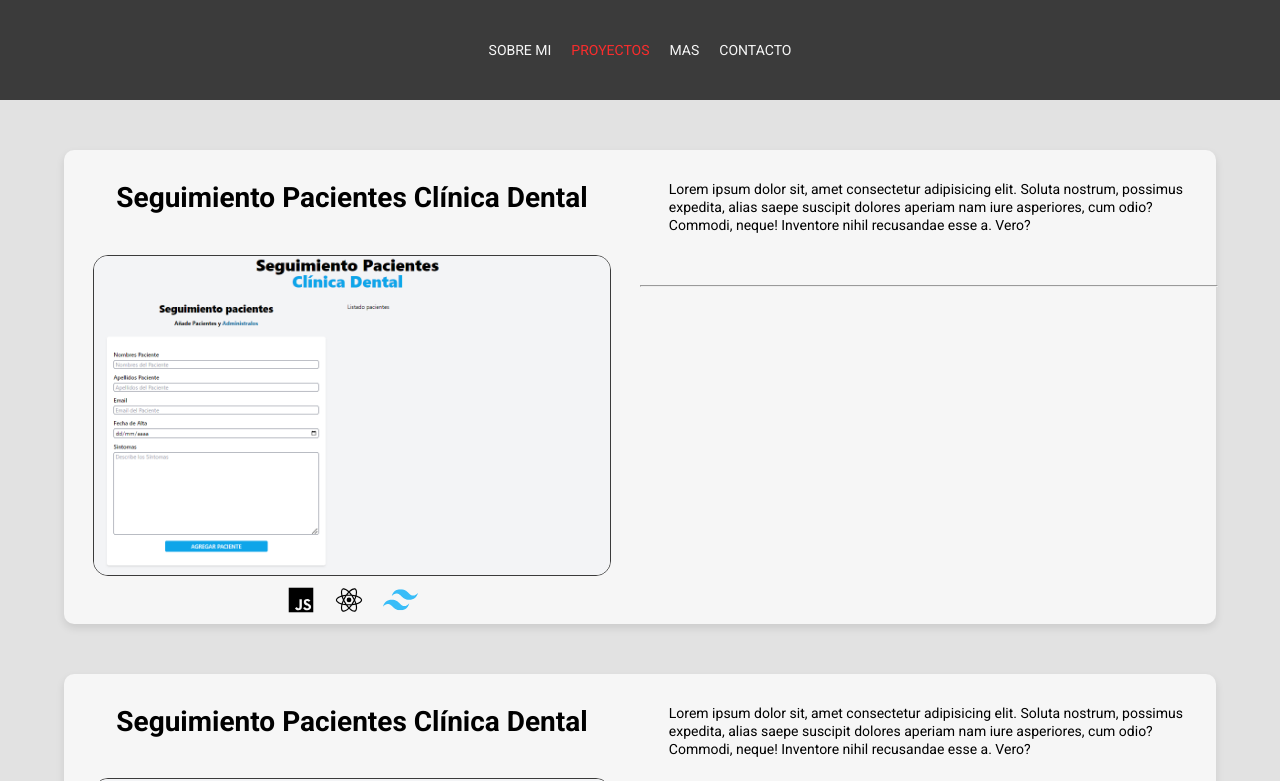
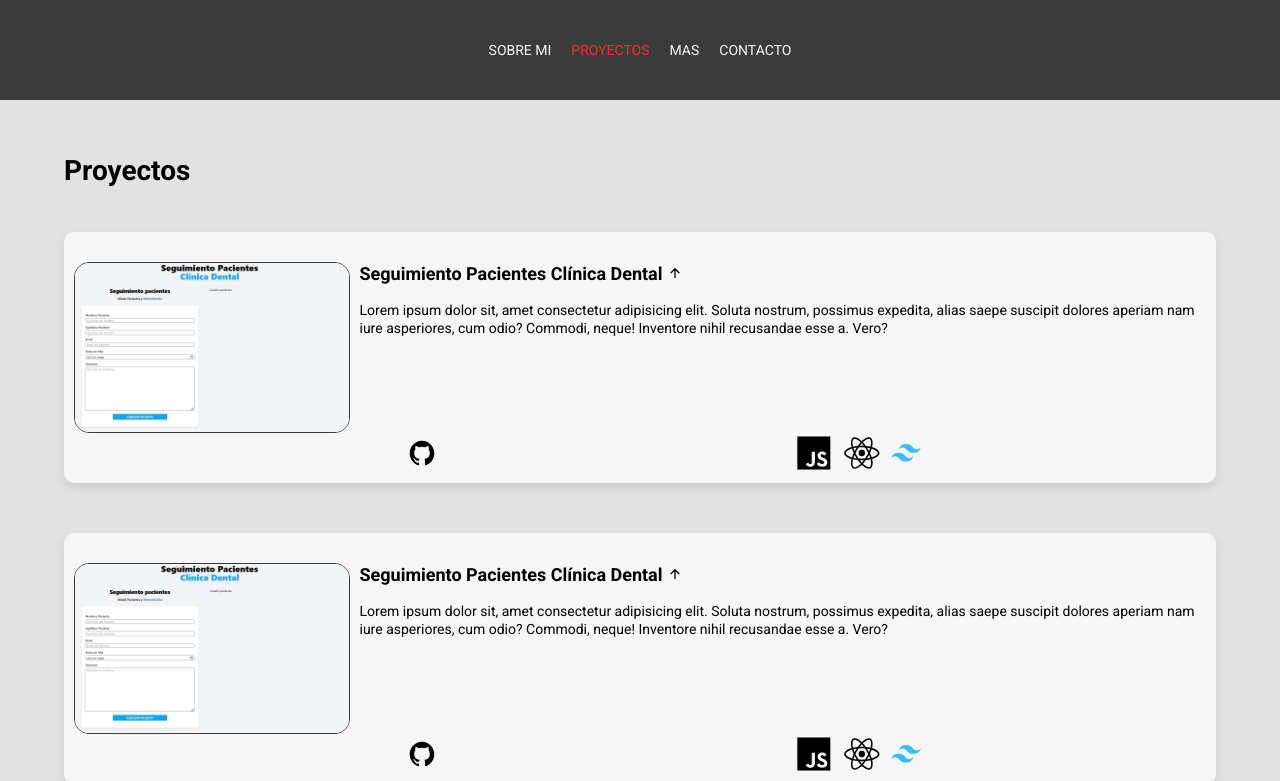
Before and after one commit to m-alejandro19/portafolio, a website: page views/proyectos.html in a window 1280 px wide. Shown: the top 781 px of the page. Drawn offline with nearby package versions, Linux system fonts and the light colour scheme; files that its build step writes are made by us from their sources; files whose address does not match are found by name; a web font is replaced by a local one.

Commit message:
Diseño card proyectos terminado

```diff
--- a/public/css/styles.css
+++ b/public/css/styles.css
@@ -311,6 +311,9 @@ hr{
 .proyectos{
 
 }
+.heading__proyectos {
+    margin-bottom: 4rem;
+}
 .proyecto{
     background-color: var(--blanco);
     height: auto;
@@ -318,51 +321,90 @@ hr{
     margin: 0 auto;
     display: grid;
     border-radius: 10px;
-    padding: 3rem 0 0;
+    padding: 3rem 1rem 0;
     box-shadow: var(--sombra);
     margin-bottom: var(--separacion);
 }
 @media (min-width: 768px){
     .proyecto{
-        grid-template-columns: repeat(2, 1fr);
+        grid-template-columns: repeat(4, 1fr);
+        column-gap: 1rem;
     }
 }
-.proyecto__informacion{
-    width: 90%;
-    margin: 0 auto;
+.proyecto__informacion {
+    width: 100%;
     padding-bottom: 2rem;
+}
+@media (min-width: 768px){
+    .proyecto__informacion {
+        grid-column: 2/5;
+    }
+}
+.proyecto__heading{
+    margin: 0;
+    line-height: 1.3;
+    display: inline;
+    font-size: 1.8rem;
+    padding-right: .5rem;
+}
+.enlace-proyecto {
+    color: #000000;
 }
 .proyecto__texto {
     margin: 0;
     line-height: 1.3;
+    padding-top: 1.5rem;
 }
-.proyecto__heading{
+.logos__tecnologias {
     text-align: center;
-    margin: 0;
-    padding-bottom: 1.5rem;
-    line-height: 1.3;
-}
-.tecnologias__heading {
-
-}
-.tecnologias__iconos {
-    text-align: center;
-    font-size: 2.8rem;
     display: flex;
     justify-content: center;
     gap: 2rem;
-    padding: 1rem 0;
+    display: grid;
+    grid-template-columns: repeat(4, 1fr);
+    padding: .5rem 1.5rem .5rem 0;
+}
+@media (min-width: 768px){
+    .logos__tecnologias {
+        grid-column: 2/4;
+        padding: 0;
+        margin-bottom: 1rem;
+    }
+}
+.logo-github{
+    display: flex;
+    justify-content: center;
+    align-items: center;
+    grid-column: 1/2;
+    font-size: 2.8rem;
+}
+.logos-tech {
+    /* CENTRA LOS ICONOS EN SU CONTENEDOR */
+    display: flex;
+    justify-content: center;
+    align-items: center;
+    gap: 1rem;
+    grid-column: 4/5;
+    font-size: 4rem;
 }
 .logo-tailwind{
-    width: 3.5rem;
+    width: 3rem;
     display: inline;
 }
 .proyecto__imagen{
     border: 1px solid var(--primario);
     border-radius: 15px;
-    width: 90%;
+    width: 60%;
     overflow: hidden;
-    margin: 0 auto;
+}
+@media (min-width: 768px){
+    .proyecto__imagen {
+        width: 100%;
+        grid-row: 1/2;
+    }
+    hr {
+        display: none;
+    }
 }
 /* FIN MAIN PROYECTOS */
 /*FIN MAIN*/
--- a/views/proyectos.html
+++ b/views/proyectos.html
@@ -32,9 +32,10 @@
         <div class="main__contenedor">
 
              <div class="proyectos">
+                <h3 class="heading__proyectos">Proyectos</h3>
                 <div class="proyecto">
-                    <h3 class="proyecto__heading">Seguimiento Pacientes Clínica Dental</h3>
                     <div class="proyecto__informacion">
+                        <h4 class="proyecto__heading">Seguimiento Pacientes Clínica Dental</h4><a class="enlace-proyecto" href="https://citas-clinica-dental-react.netlify.app/" target="_blank"><ion-icon name="arrow-up-sharp"></ion-icon></a>
                         <p class="proyecto__texto">Lorem ipsum dolor sit, amet consectetur adipisicing elit. Soluta nostrum, possimus expedita, alias saepe suscipit dolores aperiam nam iure asperiores, cum odio? Commodi, neque! Inventore nihil recusandae esse a. Vero?</p>
                         <!-- <h4 class="tecnologias__heading">Tecnologías Usadas</h4> -->
                     </div>
@@ -42,16 +43,21 @@
                         <img src="../public/img/proyecto01.png" alt="">
                     </div>
                     <hr/>
-                    <div class="tecnologias__iconos">
+                    <div class="logos__tecnologias">
+                        <div class="logo-github">
+                            <ion-icon name="logo-github"></ion-icon>
+                        </div>
+                        <div class="logos-tech">
                             <ion-icon name="logo-javascript"></ion-icon>
                             <ion-icon name="logo-react"></ion-icon>
                             <img class="logo-tailwind" src="../public/img/logo-tailwind.svg" alt="">
                         </div>
                     </div>
+                </div>
 
                 <div class="proyecto">
-                    <h3 class="proyecto__heading">Seguimiento Pacientes Clínica Dental</h3>
                     <div class="proyecto__informacion">
+                        <h4 class="proyecto__heading">Seguimiento Pacientes Clínica Dental</h4><a class="enlace-proyecto" href="https://citas-clinica-dental-react.netlify.app/" target="_blank"><ion-icon name="arrow-up-sharp"></ion-icon></a>
                         <p class="proyecto__texto">Lorem ipsum dolor sit, amet consectetur adipisicing elit. Soluta nostrum, possimus expedita, alias saepe suscipit dolores aperiam nam iure asperiores, cum odio? Commodi, neque! Inventore nihil recusandae esse a. Vero?</p>
                         <!-- <h4 class="tecnologias__heading">Tecnologías Usadas</h4> -->
                     </div>
@@ -59,10 +65,15 @@
                         <img src="../public/img/proyecto01.png" alt="">
                     </div>
                     <hr/>
-                    <div class="tecnologias__iconos">
+                    <div class="logos__tecnologias">
+                        <div class="logo-github">
+                            <ion-icon name="logo-github"></ion-icon>
+                        </div>
+                        <div class="logos-tech">
                             <ion-icon name="logo-javascript"></ion-icon>
                             <ion-icon name="logo-react"></ion-icon>
                             <img class="logo-tailwind" src="../public/img/logo-tailwind.svg" alt="">
+                        </div>
                     </div>
                 </div>
 
```
Also changed, not shown: index.html (+1 -1 lines). Lines whose indentation alone changed are shown as unchanged.
